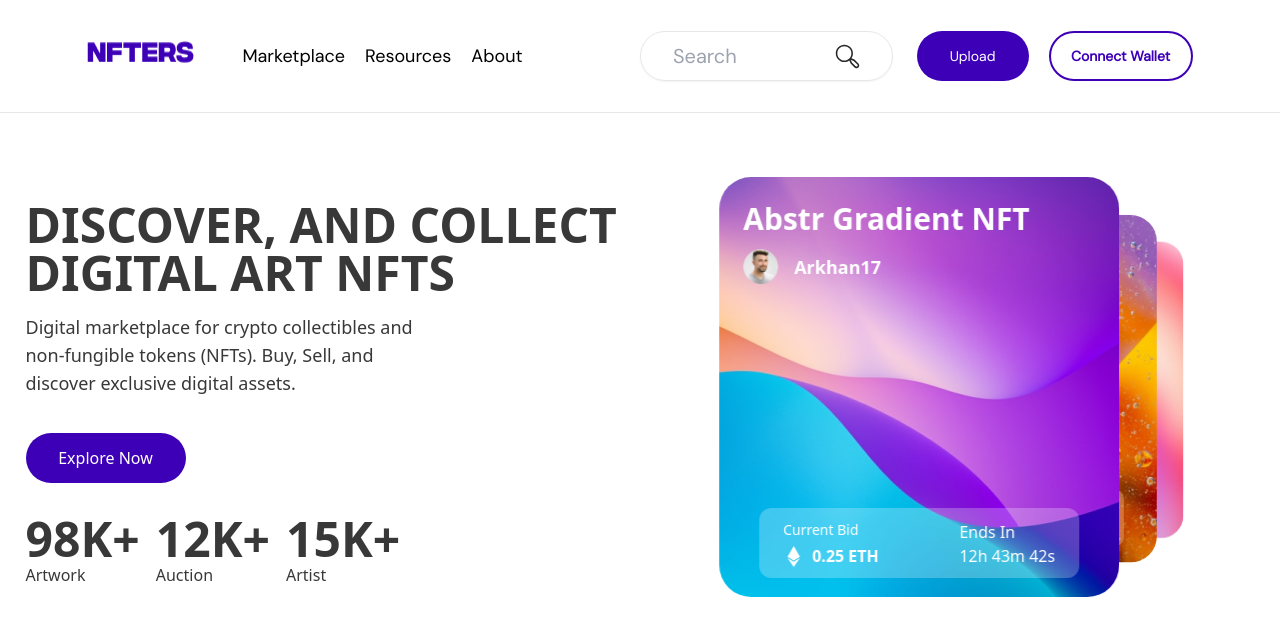
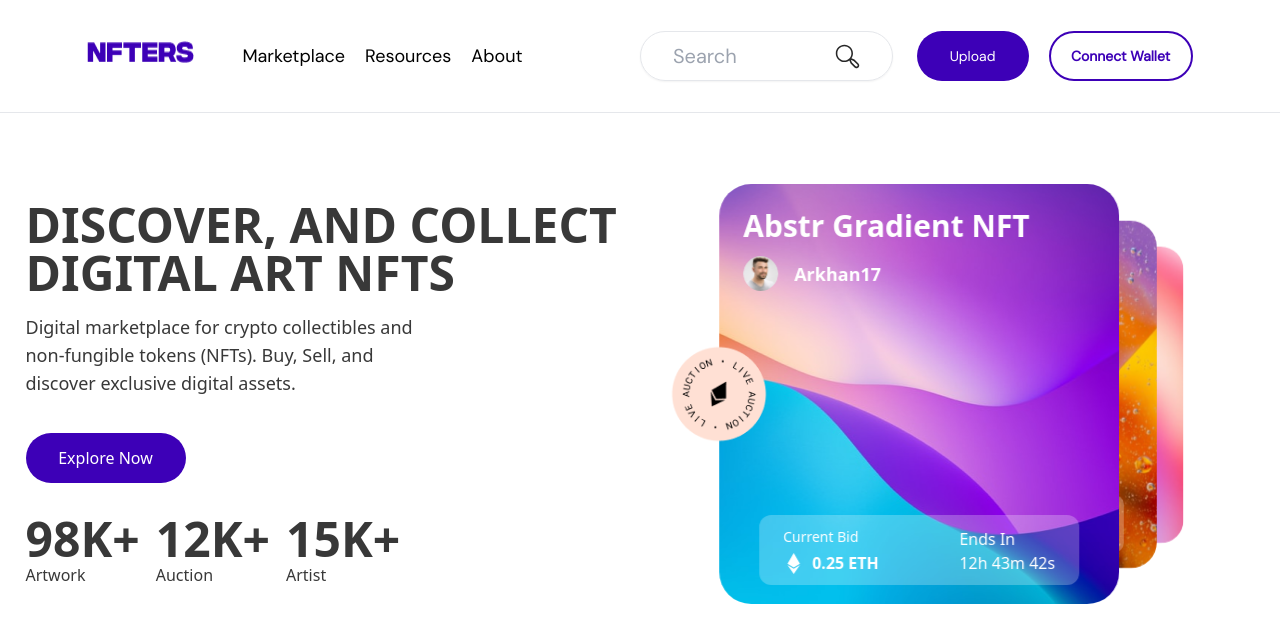
Before and after one commit to ImranAhmed26/NFTERS, a Next.js app: page / in a window 1280 px wide. Shown: the top 642 px of the page. Built offline with nearby package versions, Linux system fonts and the light colour scheme.

Commit message:
made the carousal fully functional

```diff
--- a/components/Carousal/carousal.js
+++ b/components/Carousal/carousal.js
@@ -4,15 +4,17 @@ import { Swiper, SwiperSlide } from "swiper/react";
 import { CarousalCards } from "../../constants/carousalCards";
 import { EffectCoverflow } from "swiper";
 import { FaEthereum } from "react-icons/fa";
-
+import Seal from "../../public/assets/Images/Group_83.png";
 import "swiper/css";
 import "swiper/css/effect-cards";
 import "swiper/css/effect-coverflow";
 
 const Carousal = () => {
   return (
-    <div className="flex justify-center w-[680px]">
-      {/* <div>A</div> */}
+    <div className="flex items-center w-[680px] relative">
+      <div className="absolute z-10 w-32 -left-16">
+        <Image src={Seal} height={300} width={300} alt="seal" />
+      </div>
       <Swiper
         effect={"coverflow"}
         grabCursor={true}
@@ -37,7 +39,7 @@ const Carousal = () => {
         {CarousalCards.map((item) => {
           return (
             <SwiperSlide key={item.id} className="relative">
-              <div className="absolute z-30 top-0  text-white p-6">
+              <div className="absolute z-10 top-0  text-white p-6">
                 <div className="font-semibold text-3xl">{item.title}</div>
                 <div className="flex pt-3">
                   <Image width={35} height={35} src={item.profilePicture} alt={item.name} />
```
Also changed, not shown: public/assets/Images/Group_83.png (renamed from public/assets/Images/Group 83.png).
